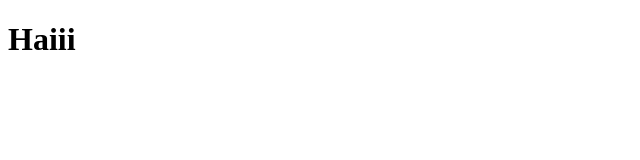
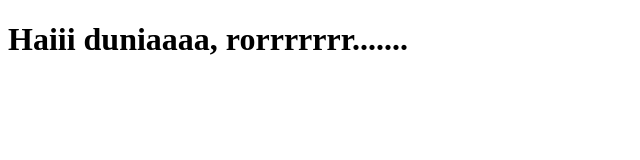
Before and after one commit to its-kristov/BelajarGit, a plain HTML site: page index.html in a window 1280 px wide. Shown: the whole page, without its empty margins (0-640 px from the left). Drawn offline with Linux system fonts and the light colour scheme.

Commit message:
Ubah isi index jadi ada ror nya

```diff
--- a/index.html
+++ b/index.html
@@ -6,6 +6,6 @@
     <title>Document</title>
 </head>
 <body>
-    <h1>Haiii</h1>
+    <h1>Haiii duniaaaa, rorrrrrrr.......</h1>
 </body>
 </html>
```
